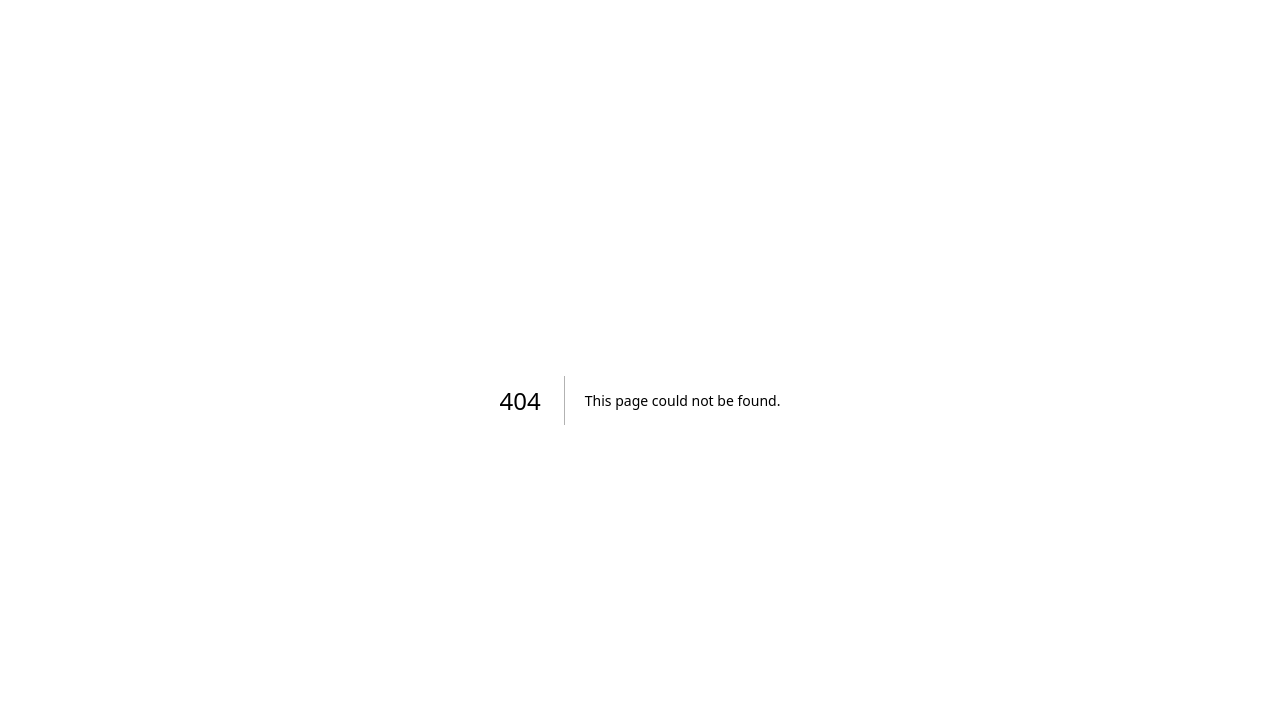
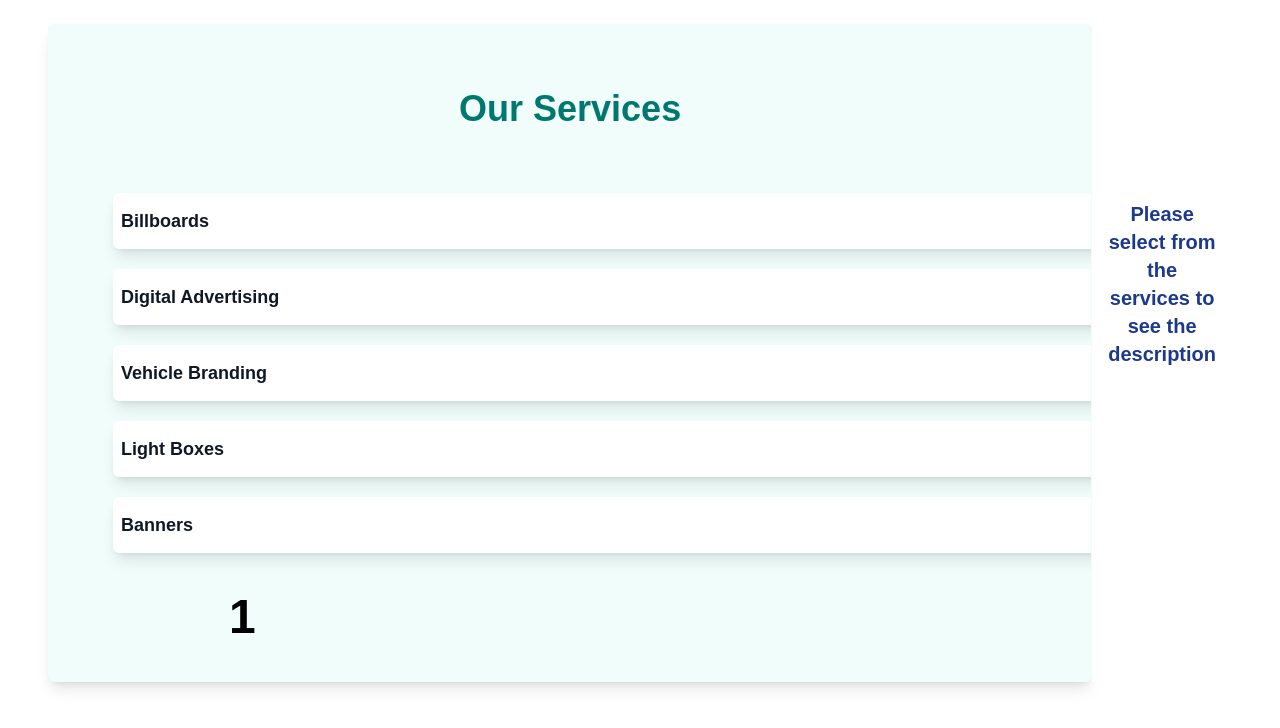
Before and after one commit to foziakassa/commercial-advertisement-web, a Next.js app: page /service in a window 1280 px wide. Before the commit this address had no page. Shown: the top 728 px of the page. Built offline with nearby package versions, Linux system fonts and the light colour scheme.

Commit message:
we are page added

```diff
--- a/src/app/page.tsx
+++ b/src/app/page.tsx
@@ -1,11 +1,13 @@
 import Image from "next/image";
 import HomePage from "@/component/home/page";
 import WeAre from "@/component/weare/page";
+import Service from "./service/page";
 export default function Home() {
   return (
     <div className="bg-white">
       <HomePage/>
       <WeAre/>
+      <Service/>
     </div>
 
   );
--- /dev/null
+++ b/src/app/service/page.tsx
@@ -0,0 +1,128 @@
+"use client";
+import React, { useState, useEffect } from "react";
+import Card from '@/component/sevice/page';
+
+interface ServiceData {
+  name: string;
+  description: string;
+  coverPage: string;
+}
+
+const mockData: ServiceData[] = [
+  {
+    name: "Billboards",
+    description: "Large-format outdoor advertising to capture attention.",
+    coverPage: "path/to/billboard-image.jpg", // Replace with actual image path
+  },
+  {
+    name: "Digital Advertising",
+    description: "Engaging digital solutions for online visibility.",
+    coverPage: "path/to/digital-ad-image.jpg", // Replace with actual image path
+  },
+  {
+    name: "Vehicle Branding",
+    description: "Transform vehicles into mobile advertisements.",
+    coverPage: "path/to/vehicle-branding-image.jpg", // Replace with actual image path
+  },
+  {
+    name: "Light Boxes",
+    description: "Illuminated displays for enhanced visibility.",
+    coverPage: "path/to/light-box-image.jpg", // Replace with actual image path
+  },
+  {
+    name: "Banners",
+    description: "Custom banners for events and promotions.",
+    coverPage: "path/to/banner-image.jpg", // Replace with actual image path
+  },
+  // Add more services as needed
+];
+
+const Service = () => {
+  const [perPage, setPerPage] = useState(5);
+  const [currentPage, setCurrentPage] = useState(1);
+  const [selectedService, setSelectedService] = useState<ServiceData | null>(null);
+  const totalPage = Math.ceil(mockData.length / perPage);
+
+  const handleServiceClick = (service: ServiceData) => {
+    setSelectedService(service);
+  };
+
+  const paginatedServices = mockData.slice((currentPage - 1) * perPage, currentPage * perPage);
+
+  return (
+    <div>
+      <div className="h-full flex px-2 mx-10 -my-14">
+        <div
+          id="service"
+          className="flex flex-col justify-center gap-40 pt-24 border my-20 rounded-md border-teal-50 shadow-lg bg-teal-50"
+          style={{ overflowX: "hidden", overflowY: "hidden" }}
+        >
+          <h1 className="text-5xl font-bold">
+            <section>
+              <div className="max-w-6xl mx-8 md:mx-20 lg:mx-10 xl:mx-auto pt-12">
+                <div className="md:mb-6 md:text-center">
+                  <h1 className="text-4xl -mt-20 font-bold text-teal-700 relative">
+                    Our Services
+                  </h1>
+                </div>
+              </div>
+              <div className="flex flex-col justify-center gap-5 px-16">
+                {paginatedServices.map((item: ServiceData, index: number) => (
+                  <div className="flex-0 w-full justify-center" key={index}>
+                    <Card
+                      serviceData={item}
+                      onClick={() => handleServiceClick(item)}
+                    />
+                  </div>
+                ))}
+              </div>
+              <div className="join my-7 ml-40">
+                {Array.from({ length: totalPage }).map((_, index) => (
+                  <button
+                    key={index}
+                    className={`join-item btn mx-2 ${currentPage === index + 1 ? "btn-active" : ""} text-black bg-teal-50 hover:bg-teal-800 hover:text-white p-3 rounded`}
+                    onClick={() => setCurrentPage(index + 1)}
+                  >
+                    {index + 1}
+                  </button>
+                ))}
+              </div>
+            </section>
+          </h1>
+        </div>
+
+        <div className="flex-3 mt-20 pt-28 bg-white p-4 mb-20">
+          {selectedService ? (
+            <div>
+              <div className="relative flex w-[800px] h-full flex-col rounded-xl bg-white bg-clip-border text-gray-700 mx-40 hover:translate-x-1 shadow-md">
+                <div className="relative mx-auto -mt-12 h-64 w-96 overflow-hidden rounded-xl text-white shadow-xl bg-cover bg-center">
+                  <img
+                    className="object-fill h-48 w-full"
+                    src={selectedService.coverPage}
+                    alt={selectedService.name}
+                  />
+                </div>
+                <div className="p-6">
+                  <h2 className="font-bold mb-2 text-teal-800 text-3xl">
+                    {selectedService.name}
+                  </h2>
+                  <p className="block font-sans xl:text-lg lg:text-base md:text-sm sm:text-xs font-light leading-relaxed text-inherit antialiased">
+                    {selectedService.description}
+                  </p>
+                </div>
+              </div>
+            </div>
+          ) : (
+            <div>
+              <p className="text-blue-900 justify-center font-bold text-xl text-center mt-16">
+                Please select from the services to see the description
+              </p>
+            </div>
+          )}
+        </div>
+      </div>
+    </div>
+  );
+};
+
+export default Service;
--- /dev/null
+++ b/src/component/sevice/page.tsx
@@ -0,0 +1,41 @@
+
+// import { useTranslations } from 'next-intl';
+import React from 'react';
+
+interface ServiceData {
+  name: string;
+  description:string;
+
+}
+
+interface ServicesProps {
+  serviceData: ServiceData;
+  onClick: () => void;
+  className?: string;
+}
+
+const Card = ({ serviceData, onClick }: ServicesProps) => {
+//   const t=useTranslations('product');
+  return (
+    <div
+      className="flex flex-col
+       hover:bg-teal-700
+        bg-white
+        justify-center gap-20 overflow-hidden
+       shadow-lg rounded-md
+       hover:translate-x-1
+         hover:shadow-lg transition w-1000 h-14"
+      // style={{ backgroundColor: 'white' }}
+      onClick={onClick}
+    >
+      <div className="p-2 space-y-2">
+        <h3 className="text-lg font-semibold text-gray-900
+        hover:text-white
+        ">{serviceData.name}</h3>
+        {/* <p className="text-sm text-gray-600">{serviceData.description.en}</p> */}
+      </div>
+    </div>
+  );
+};
+
+export default Card;
--- a/src/component/weare/page.tsx
+++ b/src/component/weare/page.tsx
@@ -10,6 +10,7 @@ export default function WeAre() {
   return (
     <div
       className="
+      bg-white
       mt-3
       px-6 py-2"
     >
@@ -47,7 +48,10 @@ export default function WeAre() {
         }}
       >
         {/* {t('Atour')} */}
-        At our
+       Commercial Advertising and Printing is a premier provider of
+       comprehensive advertising and printing solutions. Our company specializes in a
+       wide array of services designed to enhance
+        brand visibility and impact through innovative design and quality production.
       </h1>
       <div
                 className="max-w-md mx-auto mt-3 sm:flex sm:justify-center
```
Also changed, not shown: public/image/Car-branding.jpeg (added), public/image/wall-art.jpeg (added), src/app/service/xx.tsx (added).
